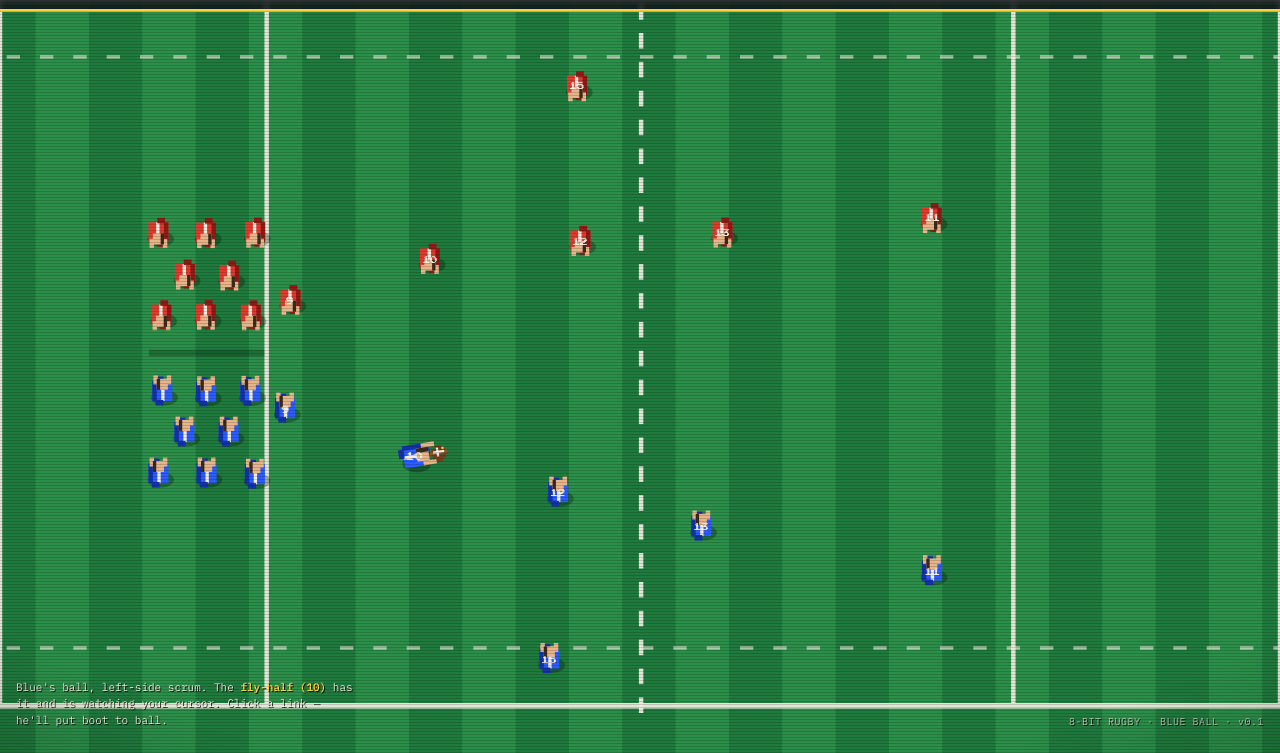
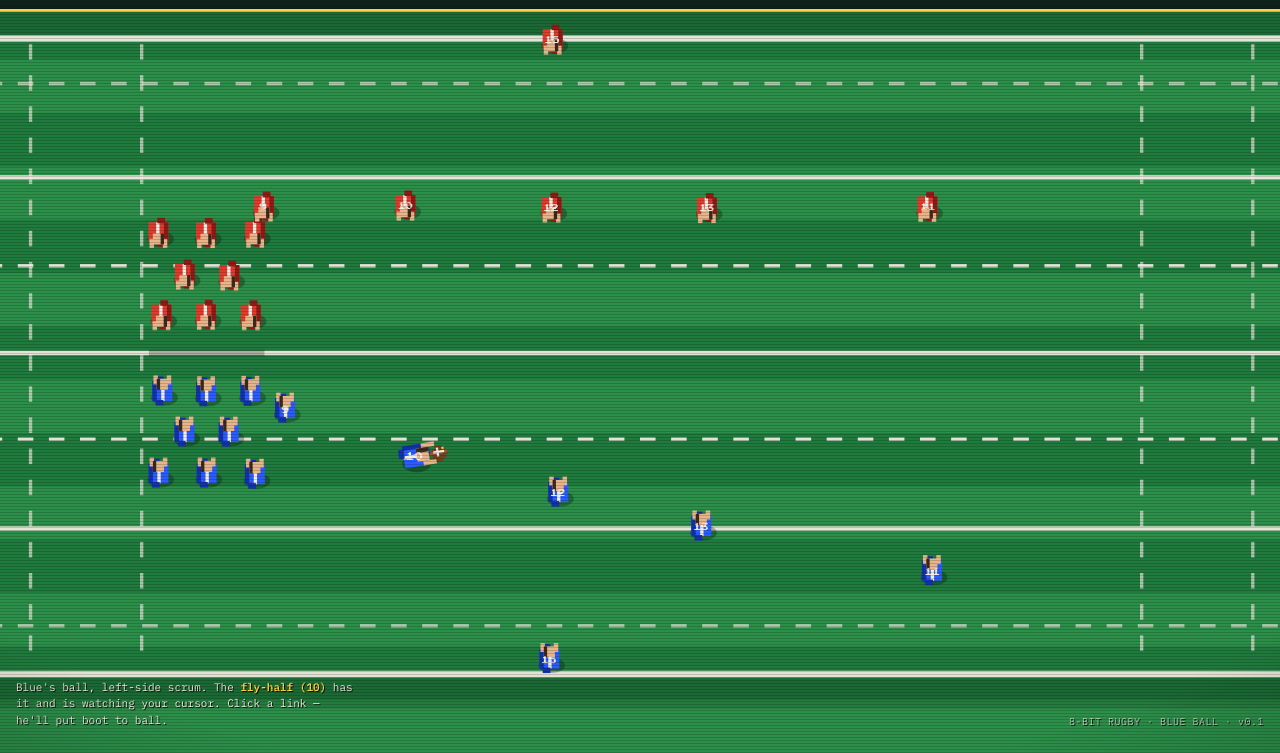
Before and after one commit to likelytobelaura/personal-website, a plain HTML site: page index.html in a window 1280 px wide. Shown: the part 47-800 px from the top of the page. Drawn offline with Linux system fonts and the light colour scheme.

Commit message:
Vertical pitch orientation; align red defenders behind the scrum
- drawPitch redrawn for a pitch that runs top-to-bottom: touchlines down
  the sides, horizontal try / 22 / 10m / halfway lines, mowing bands
  across the pitch, 5m/15m broken lanes in from each touchline.
- Red back line now sits flat on the offside line, just behind the
  hindmost foot of the red scrum (RED_OFFSIDE = TY - 132); fullback deep.
- Renamed a shadowed local (R -> RAD) in the crowd-disturbance loop.

Co-Authored-By: Claude Sonnet 5 <noreply@anthropic.com>
Claude-Session: https://claude.ai/code/session_01XaJuYoivrba8tTp8LU94nP

```diff
--- a/index.html
+++ b/index.html
@@ -283,13 +283,16 @@
     mk(902, 556, "blue", false, "11"),
     mk(560, 634, "blue", false, "15")
   ];
+  // Defenders hold a flat line behind the hindmost foot of the red scrum
+  // (red back row sits at TY - 108; its rearmost foot ~24px behind that).
+  var RED_OFFSIDE = TY - 132;
   var redBacks = [
-    mk(324, 312, "red", false, "9"),
-    mk(452, 276, "red", false, "10"),
-    mk(586, 258, "red", false, "12"),
-    mk(714, 250, "red", false, "13"),
-    mk(904, 238, "red", false, "11"),
-    mk(582, 120, "red", false, "15")
+    mk(300, RED_OFFSIDE,        "red", false, "9"),
+    mk(430, RED_OFFSIDE,        "red", false, "10"),
+    mk(560, RED_OFFSIDE,        "red", false, "12"),
+    mk(700, RED_OFFSIDE,        "red", false, "13"),
+    mk(900, RED_OFFSIDE,        "red", false, "11"),
+    mk(560, RED_OFFSIDE - 150,  "red", false, "15")
   ];
   var fly = blueBacks[1];
   fly.twist = 0.5;
@@ -394,9 +397,9 @@
       if (!reduced && ptr.inside){
         var dx = p.x - ptr.wx, dy = p.y - ptr.wy;
         var d = Math.hypot(dx, dy) || 1;
-        var R = 160;
-        if (d < R){
-          var f = (1 - d / R) * (p.bound ? 6 : 17);
+        var RAD = 160;
+        if (d < RAD){
+          var f = (1 - d / RAD) * (p.bound ? 6 : 17);
           p.tx += dx / d * f;
           p.ty += dy / d * f;
         }
@@ -461,28 +464,48 @@
     ctx.fillRect(Math.round(x), Math.round(y), Math.round(w), Math.round(h));
   }
 
+  // Pitch runs vertically: length is top-to-bottom, red's goal at the top,
+  // blue's at the bottom, blue attacking upward.
+  var L = 44, R = W - 44, T = 74, B = H - 74;   // side touchlines, top/bottom try lines
+  var FADE = "rgba(244,237,226,0.7)";
+
+  function dashRow(y, col){
+    for (var x = L + 8; x < R - 8; x += 28) px(x, y, 14, 3, col);
+  }
+  function dashCol(x){
+    for (var y = T + 8; y < B - 8; y += 28) px(x, y, 3, 14, FADE);
+  }
+
   function drawPitch(){
     px(0, 0, W, H, C.pitch);
-    for (var x = 0; x < W; x += 96) px(x, 0, 48, H, C.stripe);  // mowing stripes
+    for (var y = 0; y < H; y += 96) px(0, y, W, 48, C.stripe);   // mowing bands across the pitch
 
     ctx.globalAlpha = 0.92;
-    // touchlines + try lines
-    px(0, 40, W, 5, C.bone);
-    px(0, H - 45, W, 5, C.bone);
-    px(60, 40, 6, H - 85, C.bone);       // near try line
-    px(W - 66, 40, 6, H - 85, C.bone);
-    px(0, 40, 60, H - 85, "rgba(3,8,5,0.16)");        // in-goal shading
-    px(W - 60, 40, 60, H - 85, "rgba(3,8,5,0.16)");
+    // side touchlines (run the full length of the pitch)
+    px(L, T - 34, 5, (B + 34) - (T - 34), C.bone);
+    px(R, T - 34, 5, (B + 34) - (T - 34), C.bone);
+    // in-goal areas beyond each try line
+    px(L, T - 34, R - L, 34, "rgba(3,8,5,0.16)");
+    px(L, B, R - L, 34, "rgba(3,8,5,0.16)");
+    // try lines
+    px(L, T, R - L, 6, C.bone);
+    px(L, B, R - L, 6, C.bone);
     // 22m lines
-    px(302, 40, 4, H - 85, C.bone);
-    px(W - 306, 40, 4, H - 85, C.bone);
-    // halfway (dashed)
-    for (var y = 46; y < H - 45; y += 26) px(639, y, 4, 14, C.bone);
-    // 5m / 15m dashed lanes
-    for (var xx = 70; xx < W - 66; xx += 30){
-      px(xx, 92, 12, 3, "rgba(244,237,226,0.7)");
-      px(xx, H - 96, 12, 3, "rgba(244,237,226,0.7)");
-    }
+    px(L, 200, R - L, 4, C.bone);
+    px(L, H - 204, R - L, 4, C.bone);
+    // 10m lines (dashed), either side of halfway
+    dashRow(280, C.bone);
+    dashRow(H - 284, C.bone);
+    // halfway line
+    px(L, H / 2 - 2, R - L, 4, C.bone);
+    // 5m / 15m broken lanes in from each touchline
+    dashCol(L + 46);
+    dashCol(L + 146);
+    dashCol(R - 46);
+    dashCol(R - 146);
+    // 5m dashes inside each try line
+    dashRow(T + 42, FADE);
+    dashRow(B - 42, FADE);
     ctx.globalAlpha = 1;
   }
 
```
